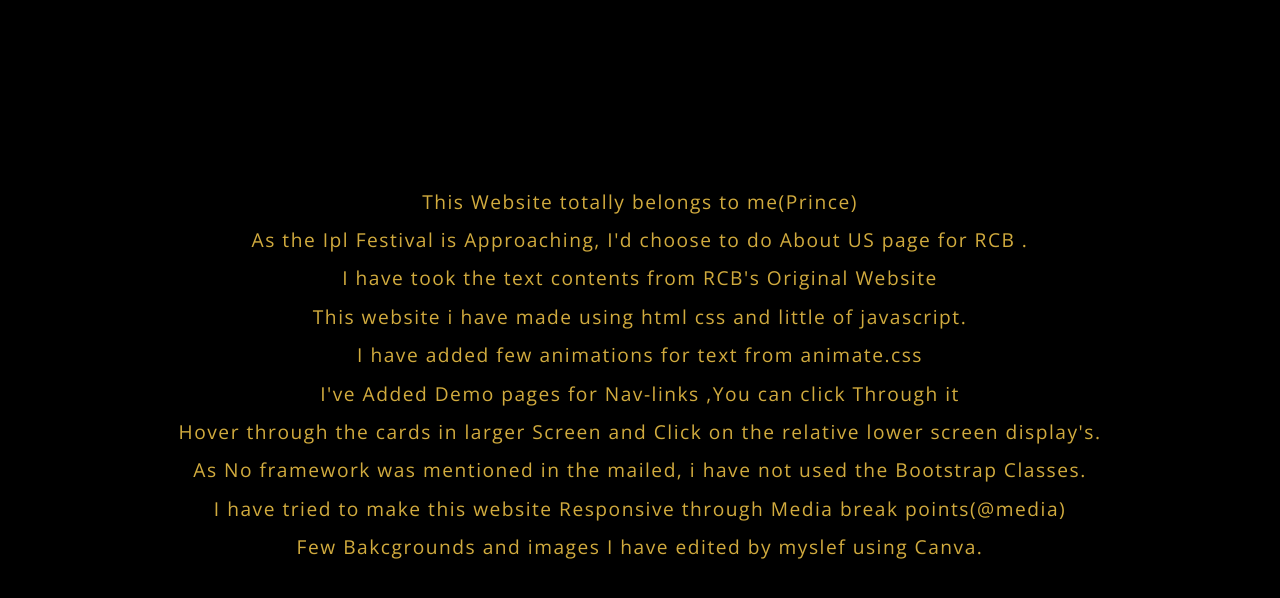
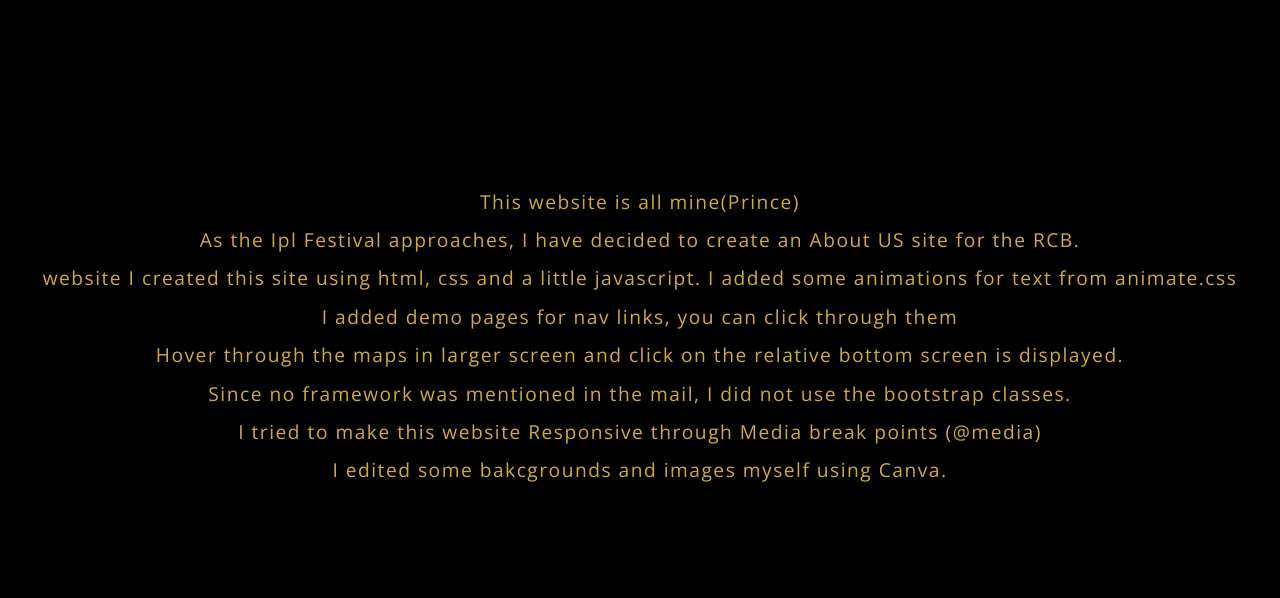
Before and after one commit to Princekumarmehta/Rcb-parrlax.github.io, a plain HTML site: page demohome.html in a window 1280 px wide. Shown: the part 96-694 px from the top of the page. Drawn offline with nearby package versions, Linux system fonts and the light colour scheme; a web font is replaced by a local one.

Commit message:
Update demohome.html

```diff
--- a/demohome.html
+++ b/demohome.html
@@ -43,23 +43,25 @@
     <center>
 
     <p class="animate__animated animate__bounce animate__fadeInLeft animate__faster	 " >
-        This Website  totally belongs to  me(Prince)
+       This website is all mine(Prince)
     </p>
-    <p class="animate__animated animate__bounce animate__fadeInLeft animate__faster	 ">As the Ipl Festival is Approaching, I'd choose to do About US page for RCB .</p>
-    <p class="animate__animated animate__bounce animate__fadeInLeft animate__fast ">I have took the text contents from RCB's Original Website</p>
+    <p class="animate__animated animate__bounce animate__fadeInLeft animate__faster	 ">As the Ipl Festival approaches, I have decided to create an About US site for the RCB.</p>
+    <p class="animate__animated animate__bounce animate__fadeInLeft animate__fast "I have taken the text content from the original RCB</p>
     <p class="animate__animated animate__bounce animate__fadeInLeft  animate__fast">
-  This website i have made using html css and little of javascript. <br>
-  I have added few animations for text from animate.css
+  website
+
+I created this site using html, css and a little javascript.
+I added some animations for text from animate.css
     </p>
-    <p class="animate__animated animate__bounce animate__fadeInLeft animate__slower ">I've Added Demo pages for Nav-links ,You can click Through it</p>
-    <p class="animate__animated animate__bounce animate__fadeInLeft animate__slower "> Hover through the cards in larger Screen and Click on the relative lower screen display's. </p>
+    <p class="animate__animated animate__bounce animate__fadeInLeft animate__slower ">I added demo pages for nav links, you can click through them</p>
+    <p class="animate__animated animate__bounce animate__fadeInLeft animate__slower ">Hover through the maps in larger screen and click on the relative bottom screen is displayed.</p>
     <p class="animate__animated animate__bounce animate__fadeInLeft animate__slow	 ">
-        As No framework was mentioned in the mailed, i have not used the Bootstrap Classes.
-        <br> I have tried to make this website Responsive through Media break points(@media)
+Since no framework was mentioned in the mail, I did not use the bootstrap classes.
+        <br>I tried to make this website Responsive through Media break points (@media)
     </p>
 
     <p class="animate__animated animate__bounce animate__fadeInLeft animate__slow	">
-        Few Bakcgrounds and images I have edited by myslef using Canva.
+      I edited some bakcgrounds and images myself using Canva.
     </p>
 
 </center>
```
